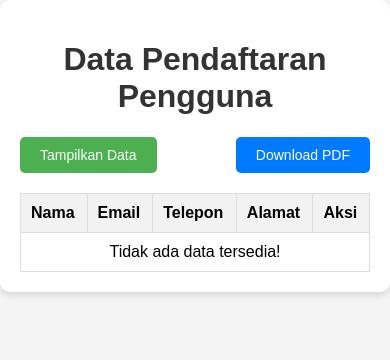
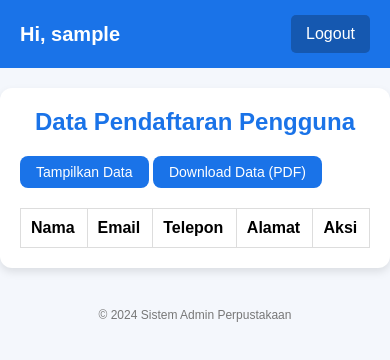
Before and after one commit to yvngamr/perpustakaan, a plain HTML site: page Admin.html in a window 390 px wide. Drawn offline with nearby package versions, Linux system fonts and the light colour scheme; sample sign-in values are in the browser's storage.

Commit message:
Update Admin.html

```diff
--- a/Admin.html
+++ b/Admin.html
@@ -4,34 +4,91 @@
     <meta charset="UTF-8">
     <meta name="viewport" content="width=device-width, initial-scale=1.0">
     <title>Admin - Data Pendaftaran</title>
-    <script src="https://cdnjs.cloudflare.com/ajax/libs/jspdf/2.5.1/jspdf.umd.min.js"></script>
-    <script src="https://cdnjs.cloudflare.com/ajax/libs/jspdf-autotable/3.5.23/jspdf.plugin.autotable.min.js"></script>
     <style>
-        body {
-            font-family: Arial, sans-serif;
+        /* Reset styles */
+        * {
             margin: 0;
             padding: 0;
-            background-color: #f4f4f4;
+            box-sizing: border-box;
         }
 
-        .container {
-            padding: 20px;
-            max-width: 1000px;
-            margin: 0 auto;
-            background-color: white;
-            border-radius: 10px;
-            box-shadow: 0px 4px 6px rgba(0,0,0,0.1);
+        /* Basic styling */
+        body {
+            font-family: 'Arial', sans-serif;
+            background-color: #f4f7fc;
+            margin: 0;
         }
 
-        h1 {
+        /* Navbar */
+        .navbar {
+            background-color: #1a73e8;
+            padding: 15px 20px;
+            display: flex;
+            justify-content: space-between;
+            align-items: center;
+        }
+
+        .navbar h1 {
+            color: white;
+            font-size: 24px;
+            margin: 0;
+        }
+
+        .navbar a {
+            color: white;
+            text-decoration: none;
+            font-size: 16px;
+            padding: 10px 15px;
+            background-color: #1558b0;
+            border-radius: 5px;
+            transition: background-color 0.3s;
+        }
+
+        .navbar a:hover {
+            background-color: #0f4893;
+        }
+
+        /* Admin dashboard container */
+        .dashboard-container {
+            padding: 30px;
+            margin-top: 20px;
+            background-color: #fff;
+            border-radius: 12px;
+            box-shadow: 0 4px 8px rgba(0, 0, 0, 0.1);
+            width: 100%;
+            max-width: 1200px;
+            margin: 20px auto;
+        }
+
+        h2 {
+            color: #1a73e8;
+            margin-bottom: 20px;
             text-align: center;
-            color: #333;
+        }
+
+        .btn {
+            background-color: #1a73e8;
+            color: white;
+            padding: 10px 20px;
+            font-size: 16px;
+            border: none;
+            border-radius: 8px;
+            cursor: pointer;
+            transition: background-color 0.3s ease;
+        }
+
+        .btn:hover {
+            background-color: #1558b0;
+        }
+
+        .table-container {
+            margin-top: 30px;
+            overflow-x: auto;
         }
 
         table {
             width: 100%;
             border-collapse: collapse;
-            margin-top: 20px;
         }
 
         table, th, td {
@@ -43,57 +100,66 @@
             text-align: left;
         }
 
-        th {
-            background-color: #f2f2f2;
-        }
-
-        .actions {
-            margin-top: 20px;
-            display: flex;
-            justify-content: space-between;
-        }
-
-        button {
-            padding: 10px 20px;
+        .action-btns button {
+            padding: 5px 10px;
+            margin: 0 5px;
+            border-radius: 5px;
             cursor: pointer;
-            border-radius: 5px;
-            font-size: 14px;
-        }
-
-        #loadDataBtn {
-            background-color: #4CAF50;
-            color: white;
-            border: none;
-        }
-
-        #downloadPdfBtn {
-            background-color: #007BFF;
-            color: white;
-            border: none;
         }
 
         .delete-btn {
-            background-color: red;
+            background-color: #f44336;
             color: white;
-            border: none;
-            padding: 5px 10px;
-            cursor: pointer;
-            border-radius: 5px;
         }
 
         .delete-btn:hover {
-            background-color: darkred;
+            background-color: #d32f2f;
         }
+
+        .footer {
+            text-align: center;
+            margin-top: 40px;
+            font-size: 12px;
+            color: #777;
+        }
+
+        @media (max-width: 768px) {
+            .navbar h1 {
+                font-size: 20px;
+            }
+
+            .btn {
+                font-size: 14px;
+                padding: 8px 16px;
+            }
+
+            .table-container {
+                margin-top: 20px;
+            }
+
+            .dashboard-container {
+                padding: 20px;
+            }
+        }
+
     </style>
 </head>
 <body>
-    <div class="container">
-        <h1>Data Pendaftaran Pengguna</h1>
-        <div class="actions">
-            <button id="loadDataBtn">Tampilkan Data</button>
-            <button id="downloadPdfBtn">Download PDF</button>
+
+    <!-- Navbar -->
+    <div class="navbar">
+        <h1>Admin Dashboard</h1>
+        <a href="login.html" id="logoutBtn">Logout</a>
     </div>
 
+    <!-- Dashboard Content -->
+    <div class="dashboard-container">
+        <h2>Data Pendaftaran Pengguna</h2>
+
+        <button class="btn" id="loadDataBtn">Tampilkan Data</button>
+        <button class="btn" id="downloadPdfBtn">Download Data (PDF)</button>
+
+        <div class="table-container">
             <table id="dataTable">
                 <thead>
                     <tr>
@@ -109,78 +175,88 @@
                 </tbody>
             </table>
         </div>
+    </div>
+
+    <div class="footer">
+        <p>&copy; 2024 Sistem Admin Perpustakaan</p>
+    </div>
+
+    <script src="https://cdnjs.cloudflare.com/ajax/libs/jspdf/2.5.1/jspdf.umd.min.js"></script>
 
     <script>
-        // Fungsi untuk memuat data dari localStorage ke tabel
-        function loadData() {
+        // Cek jika pengguna sudah login
+        if (!sessionStorage.getItem('isLoggedIn')) {
+            window.location.href = 'login.html';
+        }
+
+        const adminName = sessionStorage.getItem('adminName');
+        document.querySelector('.navbar h1').innerText = `Hi, ${adminName}`;
+
+        // Menampilkan data dari localStorage
+        document.getElementById('loadDataBtn').addEventListener('click', function() {
             const storedData = JSON.parse(localStorage.getItem('formData')) || [];
             const tableBody = document.getElementById('dataTable').getElementsByTagName('tbody')[0];
-            tableBody.innerHTML = ''; // Kosongkan tabel
+            tableBody.innerHTML = ''; // Kosongkan tabel sebelumnya
 
-            if (storedData.length === 0) {
-                const row = tableBody.insertRow();
-                const cell = row.insertCell(0);
-                cell.colSpan = 5;
-                cell.textContent = 'Tidak ada data tersedia!';
-                cell.style.textAlign = 'center';
-            } else {
             storedData.forEach((data, index) => {
                 const row = tableBody.insertRow();
                 row.insertCell(0).textContent = data.name;
                 row.insertCell(1).textContent = data.email;
                 row.insertCell(2).textContent = data.phone;
                 row.insertCell(3).textContent = data.address;
+                const actionCell = row.insertCell(4);
 
-                    // Tombol Hapus
-                    const deleteCell = row.insertCell(4);
-                    const deleteBtn = document.createElement('button');
-                    deleteBtn.textContent = 'Hapus';
-                    deleteBtn.className = 'delete-btn';
-                    deleteBtn.addEventListener('click', () => deleteData(index));
-                    deleteCell.appendChild(deleteBtn);
+                // Button Hapus
+                const deleteButton = document.createElement('button');
+                deleteButton.textContent = 'Hapus';
+                deleteButton.classList.add('delete-btn');
+                deleteButton.onclick = function() {
+                    deleteData(index);
+                };
+                actionCell.appendChild(deleteButton);
             });
-            }
+        });
+
+        // Fungsi untuk menghapus data
+        function deleteData(index) {
+            let storedData = JSON.parse(localStorage.getItem('formData')) || [];
+            storedData.splice(index, 1); // Hapus data berdasarkan index
+            localStorage.setItem('formData', JSON.stringify(storedData)); // Update localStorage
+
+            // Perbarui tampilan tabel
+            document.getElementById('loadDataBtn').click();
         }
 
-        // Fungsi untuk menghapus data dari localStorage
-        function deleteData(index) {
+        // Fungsi untuk mendownload data sebagai PDF
+        document.getElementById('downloadPdfBtn').addEventListener('click', function() {
+            const doc = new jsPDF();
             const storedData = JSON.parse(localStorage.getItem('formData')) || [];
-            storedData.splice(index, 1); // Hapus data berdasarkan index
-            localStorage.setItem('formData', JSON.stringify(storedData)); // Perbarui localStorage
-            loadData(); // Refresh tabel
-        }
 
-        // Fungsi untuk mengunduh data sebagai PDF
-        async function downloadPDF() {
-            const storedData = JSON.parse(localStorage.getItem('formData')) || [];
             if (storedData.length === 0) {
-                alert("Tidak ada data untuk diunduh!");
+                alert("Tidak ada data untuk didownload.");
                 return;
             }
 
-            const { jsPDF } = window.jspdf;
-            const doc = new jsPDF();
+            doc.text("Data Pendaftaran Pengguna", 14, 20);
+            let yPosition = 30;
 
-            const headers = ["Nama", "Email", "Telepon", "Alamat"];
-            const data = storedData.map((item) => [item.name, item.email, item.phone, item.address]);
-
-            doc.text("Data Pendaftaran Pengguna", 10, 10);
-            doc.autoTable({
-                head: [headers],
-                body: data,
-                startY: 20,
-                theme: 'grid'
+            storedData.forEach(data => {
+                doc.text(`Nama: ${data.name}`, 14, yPosition);
+                doc.text(`Email: ${data.email}`, 14, yPosition + 10);
+                doc.text(`Telepon: ${data.phone}`, 14, yPosition + 20);
+                doc.text(`Alamat: ${data.address}`, 14, yPosition + 30);
+                yPosition += 40;
             });
 
             doc.save("data_pendaftaran.pdf");
-        }
+        });
 
-        // Event listeners
-        document.getElementById('loadDataBtn').addEventListener('click', loadData);
-        document.getElementById('downloadPdfBtn').addEventListener('click', downloadPDF);
+        // Logout action
+        document.getElementById('logoutBtn').addEventListener('click', function() {
+            sessionStorage.removeItem('isLoggedIn');
+            sessionStorage.removeItem('adminName');
+        });
+    </script>
 
-        // Muat data saat halaman pertama kali dimuat
-        loadData();
-    </script>
 </body>
 </html>
```
Lines whose indentation alone changed are shown as unchanged.
